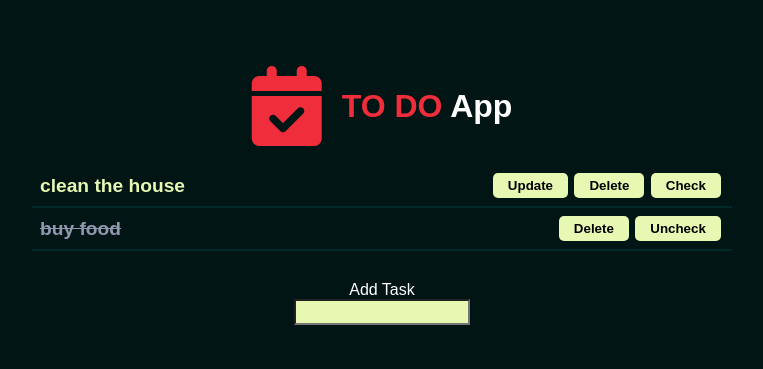
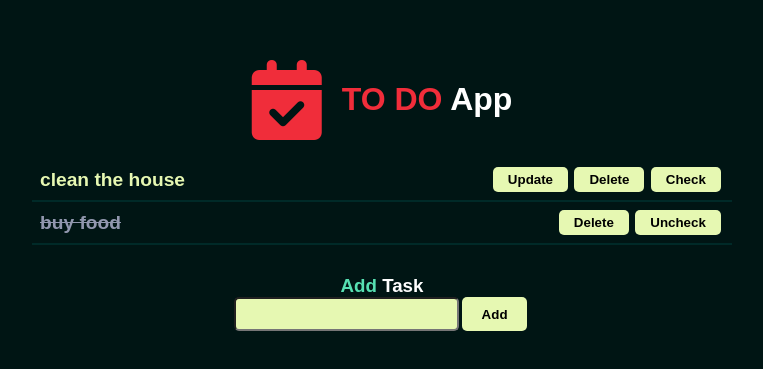
Before and after one commit to AlexandraTnd/To-do---react-app, a React (Create React App) app: page / in a window 1280 px wide. Shown: the part 199-568 px from the top of the page, without its empty margins (258-1021 px from the left). Built offline with nearby package versions, Linux system fonts and the light colour scheme.

Commit message:
add task fixed

```diff
--- a/src/App.css
+++ b/src/App.css
@@ -8,7 +8,7 @@
 body {
   background-color: #001514;
   color: white;
-  height: 100vh;
+  min-height: 100vh;
   display: flex;
   align-items: center;
   justify-content: center;
@@ -77,3 +77,28 @@ input {
   width: 70%;
   font-size: 1.2rem;
 }
+
+.add-task-content {
+  display: flex;
+  justify-content: center;
+  align-items: stretch;
+}
+
+.add-btn {
+  font-weight: bold;
+  border: none;
+  padding: 0.6rem 1.2rem;
+}
+
+.add-btn:hover {
+  background-color: rgb(87, 224, 178);
+  /* color: white; */
+}
+
+#add-task-input {
+  border-radius: 5px;
+}
+
+.green-text {
+  color: rgb(87, 224, 178);
+}
--- a/src/App.js
+++ b/src/App.js
@@ -35,7 +35,7 @@ function cancelUpdate(index) {
 
 function addNewTask(task) {
   setTasks((prevTasks) => [...prevTasks, {name: task, updade: false, checked: false}]);
-  document.getElementById('addTaskInput').value = "";
+  document.getElementById('add-task-input').value = "";
 }
 
   return (
--- a/src/components/AddTask.js
+++ b/src/components/AddTask.js
@@ -1,5 +1,7 @@
-function AddTask({addNewTask}) {
+import { useState } from "react";
 
+function AddTask({ addNewTask }) {
+    const [newTask, setNewTask] = useState("");
 
     function handleNewTask(event) {
         if (event.key === 'Enter') {
@@ -8,13 +10,22 @@ function AddTask({addNewTask}) {
     }
 
     return (
-        <div id="add-task-content" className="container">
-            <div>Add Task</div>
-            <input
-                id="addTaskInput"
-                type='text'
-                onKeyDown={(e) => handleNewTask(e)}
-            />
+        <div id="add-task" className="container">
+            <h3><span className="green-text">Add</span> Task</h3>
+            <div className="add-task-content">
+                <input
+                    id="add-task-input"
+                    type='text'
+                    onChange={(e) => setNewTask(e.target.value)}
+                    onKeyDown={(e) => handleNewTask(e)}
+                />
+                <button
+                    className="add-btn"
+                    onClick={() => addNewTask(newTask)}
+                >
+                    Add
+                </button>
+            </div>
         </div>
     )
 }
```
